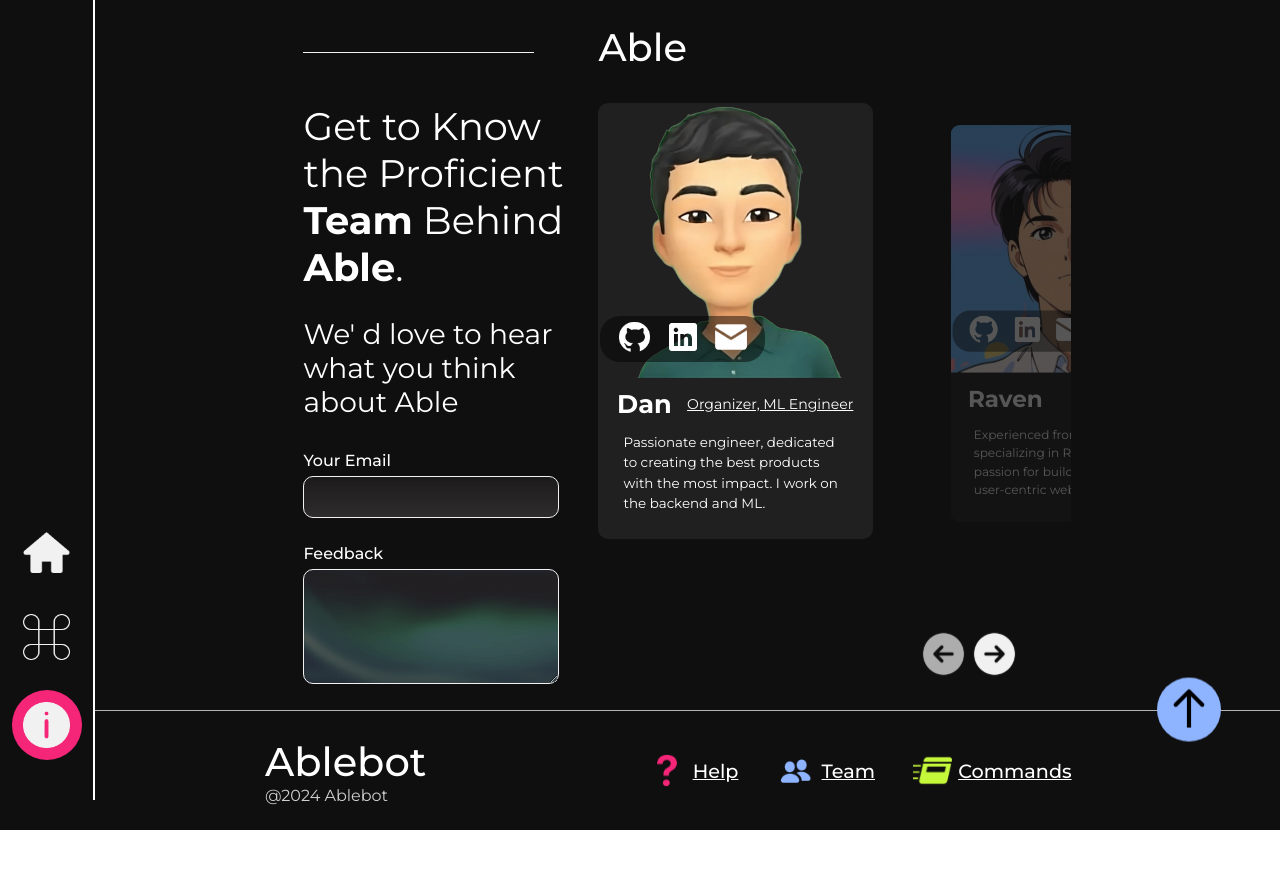
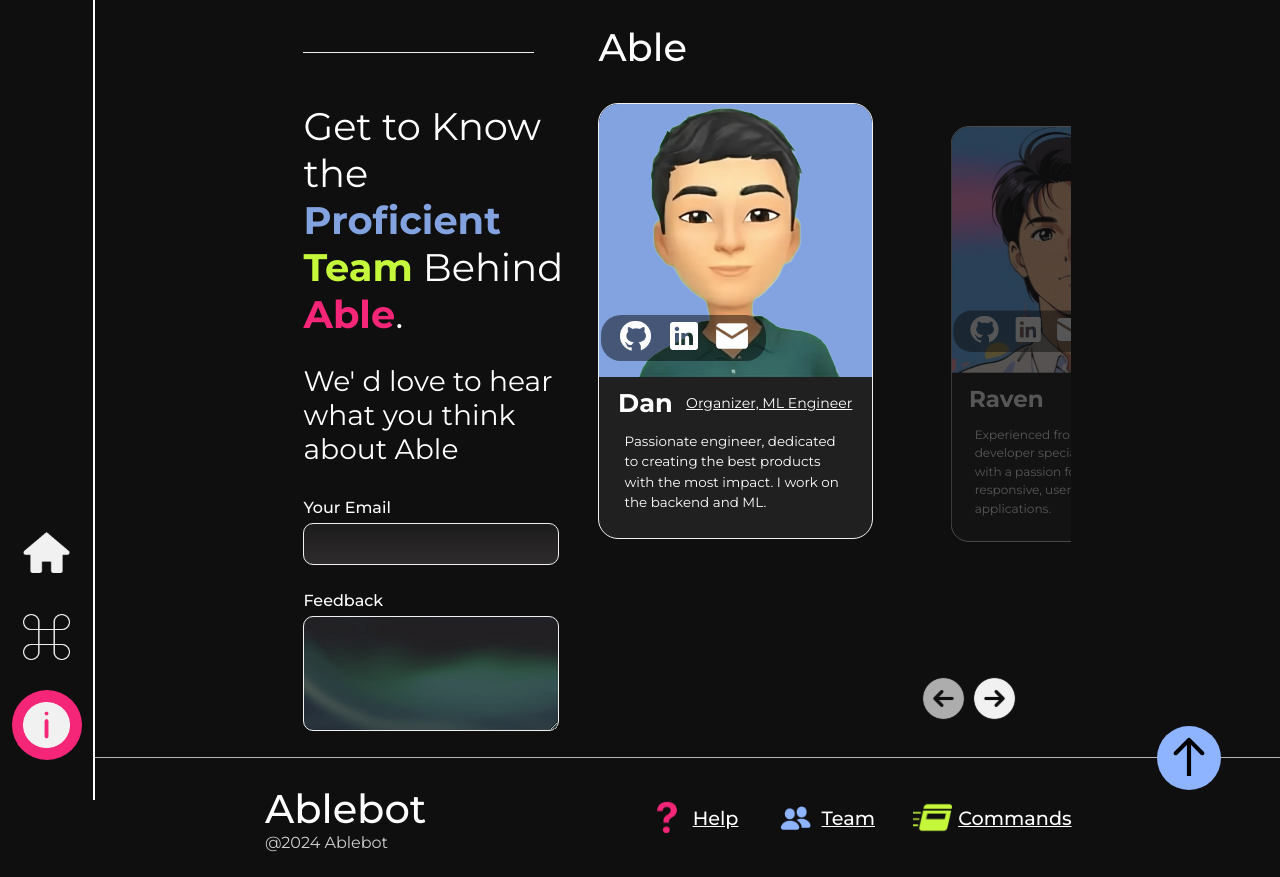
Before and after one commit to lpandccxr/Dbot-frontend, a React (Vite) app: page /team in a window 1280 px wide. Before the commit the page ends 830 px from the top, so only its background shows below. Built offline with nearby package versions, Linux system fonts and the light colour scheme.

Commit message:
some final style changes

```diff
--- a/src/components/Footer/Footer.scss
+++ b/src/components/Footer/Footer.scss
@@ -62,7 +62,10 @@
 
     & > img {
       width: 5rem;
-      animation: move 0.8s linear infinite;
+
+      &:hover {
+        animation: move 0.8s linear infinite;
+      }
 
       @include tablet {
         width: 4rem;
--- a/src/components/Hero/Hero.scss
+++ b/src/components/Hero/Hero.scss
@@ -210,22 +210,26 @@
     bottom: 0;
     left: 0;
     border-top-right-radius: 1rem;
-    border-width: 1rem 1rem 0 0;
+    border-width: 1.5rem 1.5rem 0 0;
     border-color: $background;
     border-style: solid;
-    width: 9rem;
-    height: 6rem;
+    width: 12rem;
+    height: 8rem;
 
     & > button {
       width: 100%;
       height: 100%;
-      background-color: transparent;
+      background-color: #83a3e0;
       border: none;
       border-bottom-left-radius: 10px;
       &:active {
         transition: all 0.2s ease;
         transform: translateY(0.5rem);
       }
+
+      & > img {
+        width: 50%;
+      }
     }
   }
 }
--- a/src/pages/Team/Team.jsx
+++ b/src/pages/Team/Team.jsx
@@ -1,8 +1,8 @@
 import "./Team.scss";
 import Footer from "../../components/Footer/Footer";
-import sample from "../../assets/sample.png";
 import raven from "../../assets/team/raven.jpg";
 import dan from "../../assets/team/dan.png";
+import azka from "../../assets/team/azka.png";
 import github from "../../assets/icons/github.png";
 import linkedin from "../../assets/icons/linkedin.png";
 import email from "../../assets/icons/email.png";
@@ -51,7 +51,8 @@ export default function Team() {
       name: "Dan",
       position: "Organizer, ML Engineer",
       avatar: dan,
-      linkedin: "https://www.linkedin.com/in/ravenlei/",
+      bg: "#83A3E0",
+      linkedin: "https://www.linkedin.com/in/-danhan-/",
       github: "https://github.com/lpandccxr",
       email: "geoman970@gmail.com",
       dec: "Passionate engineer, dedicated to creating the best products with the most impact. I work on the backend and ML.",
@@ -60,6 +61,7 @@ export default function Team() {
       name: "Raven",
       position: "Lead Frontend Developer",
       avatar: raven,
+      bg: "",
       linkedin: "https://www.linkedin.com/in/raven-lei/",
       github: "https://github.com/lpandccxr",
       email: "lpreveton@gmail.com",
@@ -68,11 +70,12 @@ export default function Team() {
     {
       name: "Azka",
       position: "UX/UI Developer",
-      avatar: sample,
-      linkedin: "https://www.linkedin.com/in/ravenlei/",
+      avatar: azka,
+      bg: "#F52578",
+      linkedin: "",
       github: "",
-      email: "lpreveton@gmail.com",
-      dec: "You can see how this is so much nicer to look at. You will get the whitespace included in the string, but since we're just creating HTML markup, it doesn't really matter.",
+      email: "azkaabokhari27@gmail.com",
+      dec: "I designed a cohesive brand identity for Able Bot, collaborated with the team on ideas and variations for an intuitive user experience.",
     },
   ];
   return (
@@ -89,8 +92,10 @@ export default function Team() {
         >
           <div className="team__request">
             <span>
-              Get to Know the Proficient <span>Team</span> Behind
-              <span> Able</span>.
+              Get to Know the{" "}
+              <span style={{ color: "#83A3E0" }}> Proficient </span>
+              <span style={{ color: "#C5F73A" }}>Team</span> Behind
+              <span style={{ color: "#F52578" }}> Able</span>.
             </span>
             <p>
               We&apos; d love to hear what you think about <span>Able</span>
@@ -129,16 +134,30 @@ export default function Team() {
                   damping: 50,
                 }}
               >
-                <img src={member.avatar} alt="avatar" />
+                <img
+                  src={member.avatar}
+                  alt="avatar"
+                  style={
+                    member.bg.length > 0
+                      ? {
+                          backgroundColor: `${member.bg}`,
+                        }
+                      : {}
+                  }
+                />
                 <div className="team__dec">
                   <div className="team__position">
                     <div className="team__social">
+                      {member.github.length > 0 && (
                         <a href={member.github} target="_blank">
                           <img src={github} alt="github" />
                         </a>
+                      )}
+                      {member.linkedin.length > 0 && (
                         <a href={member.linkedin} target="_blank">
                           <img src={linkedin} alt="linkedin" />
                         </a>
+                      )}
                       <a href={`mailto: ${member.email}`} target="_blank">
                         <img src={email} alt="email" />
                       </a>
--- a/src/pages/Team/Team.scss
+++ b/src/pages/Team/Team.scss
@@ -160,7 +160,8 @@
     margin-right: 5vw;
     flex: 0 0 auto;
     background-color: rgb(32, 32, 32);
-    border-radius: 10px;
+    border: 1px solid #f1f1f1;
+    border-radius: 20px;
     overflow: hidden;
 
     &:last-child {
```
Also changed, not shown: src/assets/sample.png (deleted), src/assets/team/azka.png (added). Lines whose indentation alone changed are shown as unchanged.
